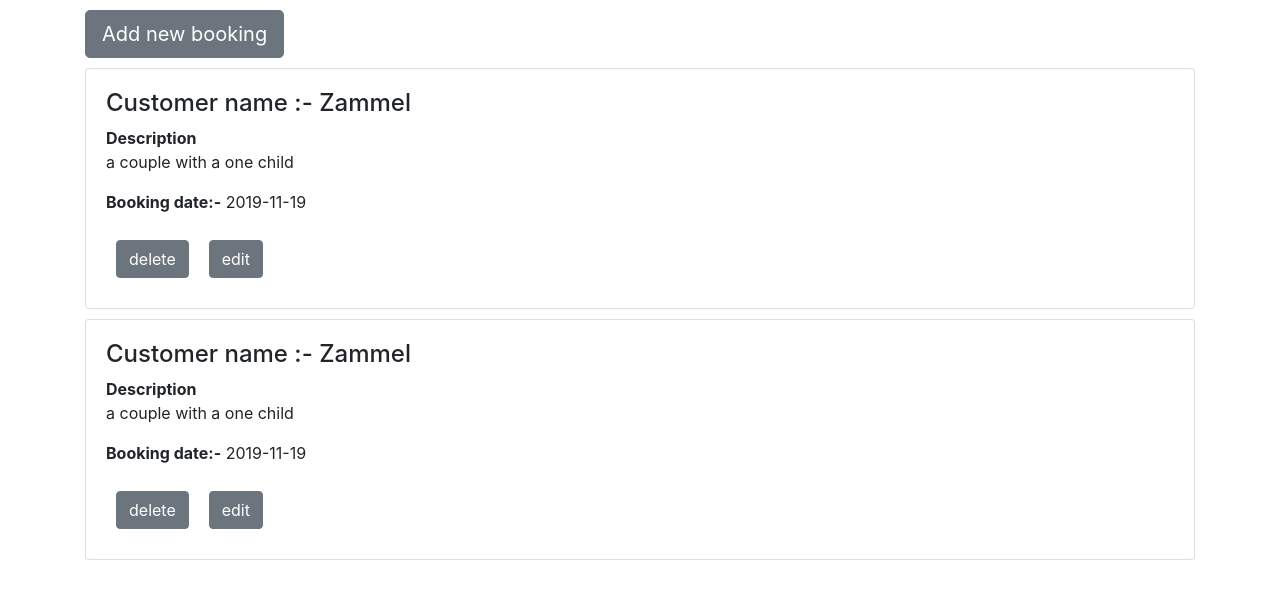
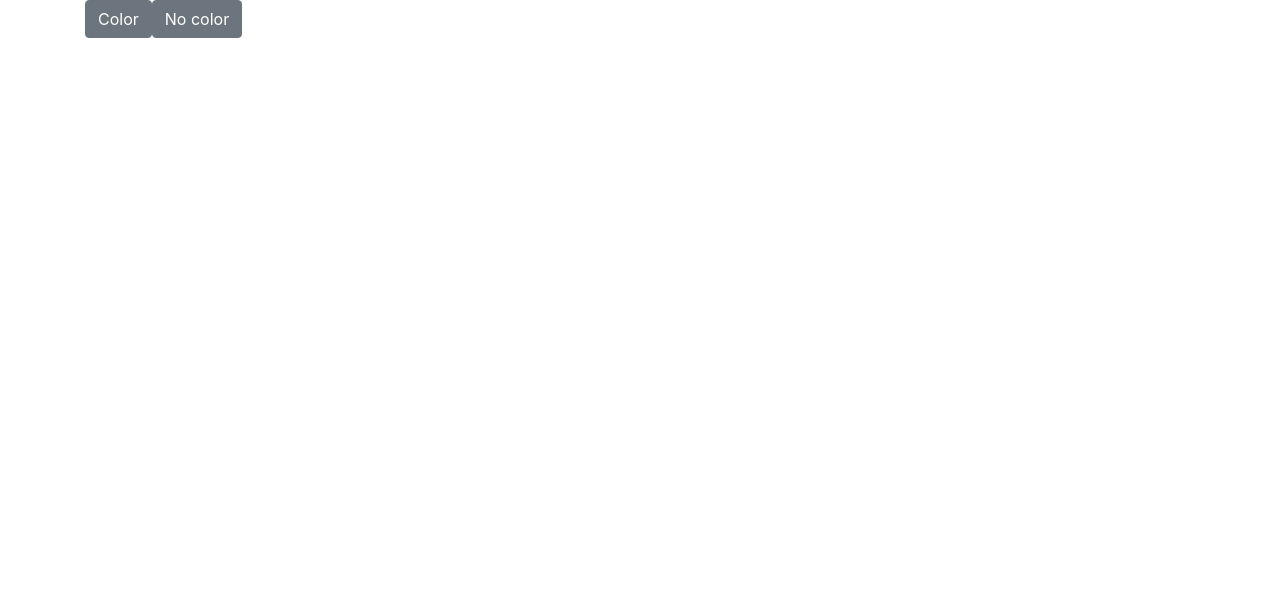
Before and after one commit to yousef-aldawoud/booking-demo, a Vue app: page / in a window 1280 px wide. Shown: the top 596 px of the page. Built offline with nearby package versions, Linux system fonts and the light colour scheme.

Commit message:
Made option of colored and non colored buttons

```diff
--- a/src/components/Main.vue
+++ b/src/components/Main.vue
@@ -1,5 +1,11 @@
 <template>
   <b-container >
+      <div v-if="!set">
+          <b-button @click="setConf(true)">Color</b-button>
+          <b-button @click="setConf(false)">No color</b-button>
+      </div>
+      <div v-else>
+
       <booking-dialog v-on:add-booking="addItem" v-on:edit-booking="doEditItem" ref="booking_model" :colored="colored"></booking-dialog>
       <b-button @click="openDialog" class="booking-card" size="lg" :variant="colored?'success':''">Add new booking</b-button>
     <b-alert v-if="bookings.length ===0" show :variant="colored?'warning':''">There are no bookings to list</b-alert>
@@ -9,6 +15,7 @@
                 :customer-name="booking.customerName" v-on:delete-booking="deleteItem(index)"
                 v-on:edit="editItem(index)"
       />
+      </div>
   </b-container>
 </template>
 
@@ -17,18 +24,24 @@ import BookCard from './BookCard.vue'
 import BookingDialog from './BookingDialog.vue'
 export default {
     props:{
-        colored:{default:false}
+
     },
   components: {
     BookCard,BookingDialog
   },data(){
       return{
+          set:false,
+          colored:false,
           bookings:[
               {date:"2019-11-19",description:"a couple with a one child",customerName:"Zammel"},
               {date:"2019-11-19",description:"a couple with a one child",customerName:"Zammel"},
           ]
       }
   },methods:{
+      setConf(colored){
+          this.colored = colored;
+          this.set = true;
+      },
       openDialog(){
           this.$refs.booking_model.openDialog();
       },addItem(item){
```
